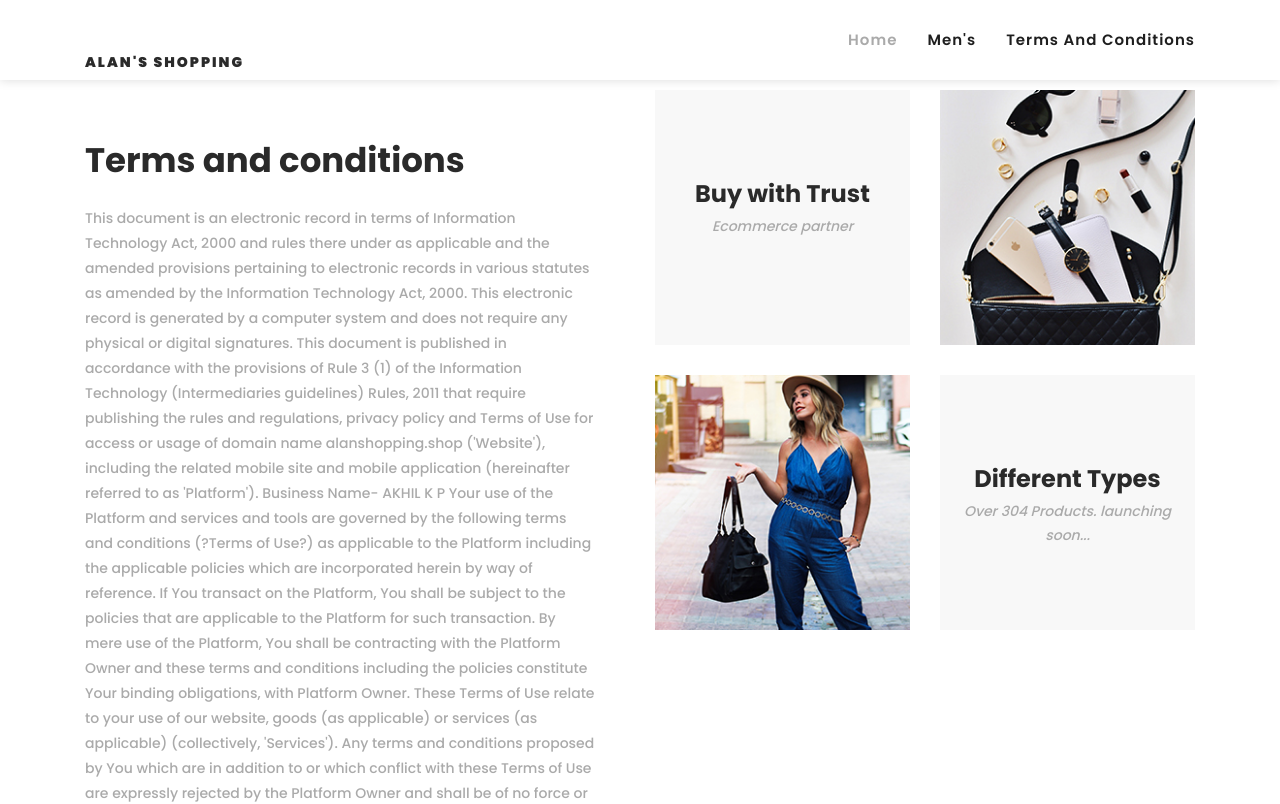
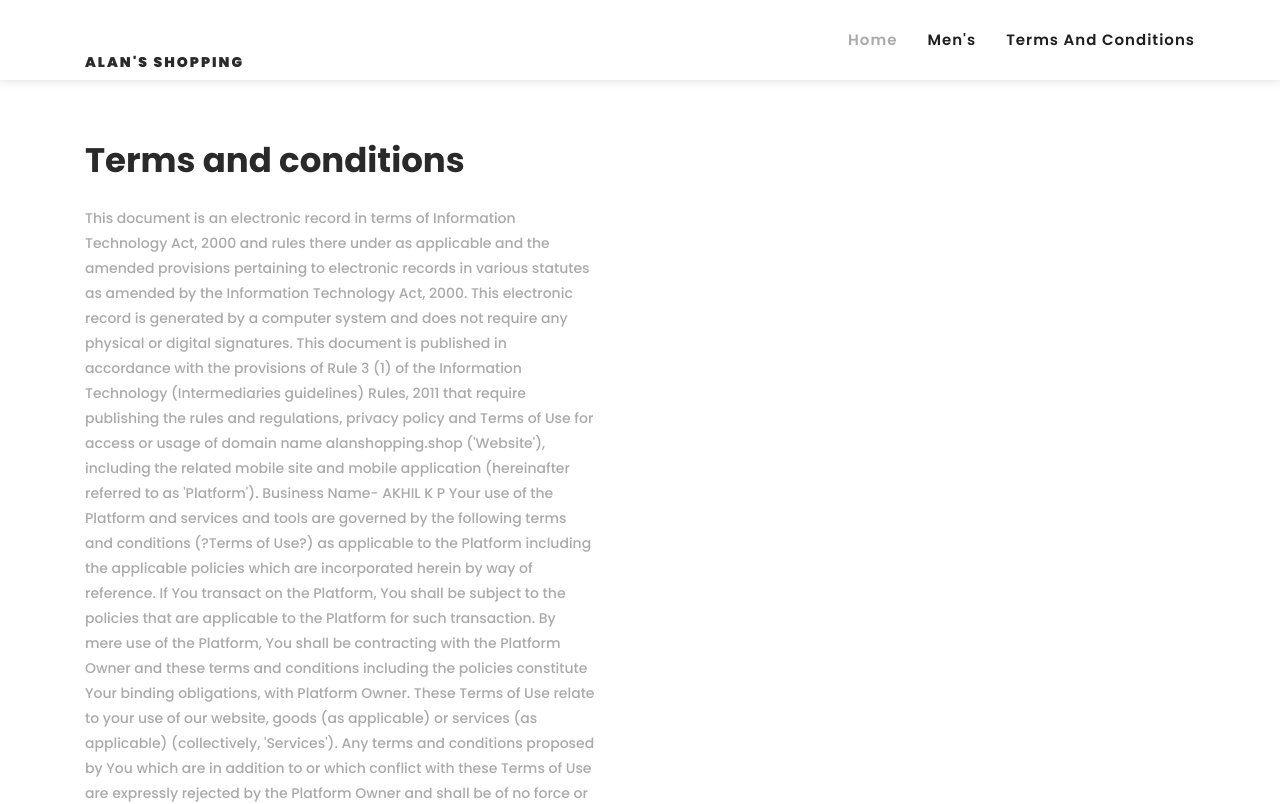
Before and after one commit to Akshay-Dev12/alans-shop, a plain HTML site: page term.html in a window 1280 px wide. Shown: the top 804 px of the page. Drawn offline with Linux system fonts and the light colour scheme.

Commit message:
Update term.html

```diff
--- a/term.html
+++ b/term.html
@@ -164,34 +164,6 @@ https://templatemo.com/tm-571-hexashop
                           </section>
                     </div>
                 </div>
-                <div class="col-lg-6">
-                    <div class="right-content">
-                        <div class="row">
-                            <div class="col-lg-6">
-                                <div class="leather">
-                                    <h4>Buy with Trust</h4>
-                                    <span>Ecommerce partner</span>
-                                </div>
-                            </div>
-                            <div class="col-lg-6">
-                                <div class="first-image">
-                                    <img src="assets/images/explore-image-01.jpg" alt="">
-                                </div>
-                            </div>
-                            <div class="col-lg-6">
-                                <div class="second-image">
-                                    <img src="assets/images/explore-image-02.jpg" alt="">
-                                </div>
-                            </div>
-                            <div class="col-lg-6">
-                                <div class="types">
-                                    <h4>Different Types</h4>
-                                    <span>Over 304 Products. launching soon...</span>
-                                </div>
-                            </div>
-                        </div>
-                    </div>
-                </div>
             </div>
         </div>
     </section>
```
